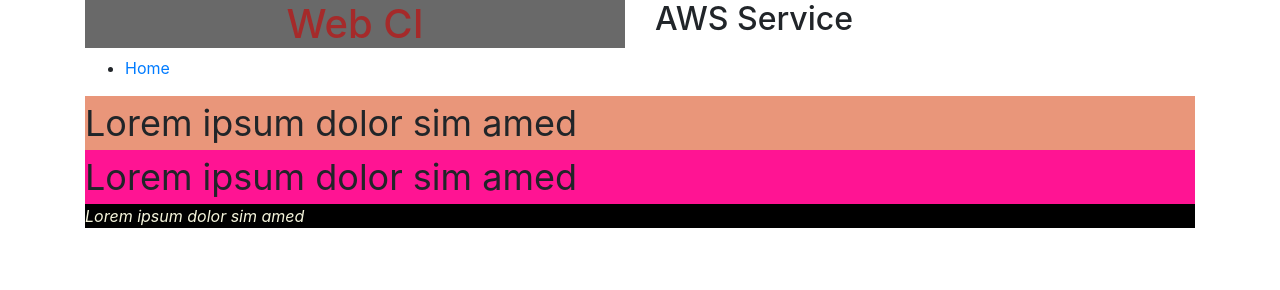
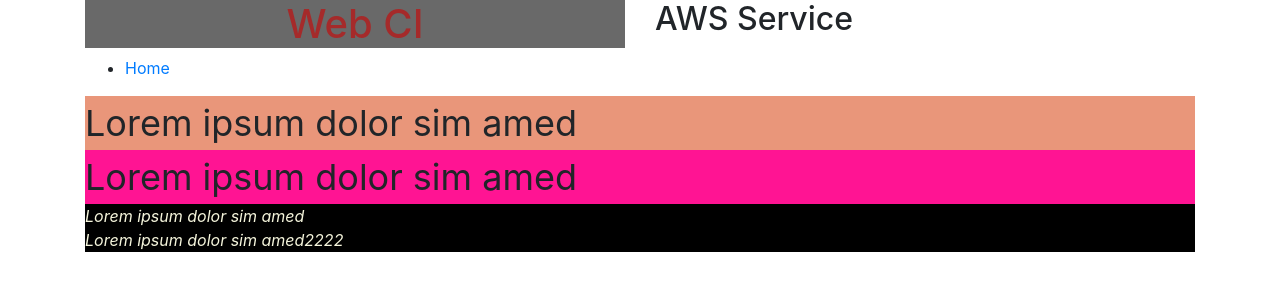
Before and after one commit to alianinhoaws/WebCI2, a plain HTML site: page index.html in a window 1280 px wide. Drawn offline with Linux system fonts and the light colour scheme.

Commit message:
Added some changes 2

```diff
--- a/index.html
+++ b/index.html
@@ -38,7 +38,11 @@
                 <div class="text3">Lorem ipsum dolor sim amed</div>
             </div>
         </div>
-
+        <div class="row">
+            <div class="col">
+                <div class="text3">Lorem ipsum dolor sim amed2222</div>
+            </div>
+        </div>
     </div>
 
 </body>
```
